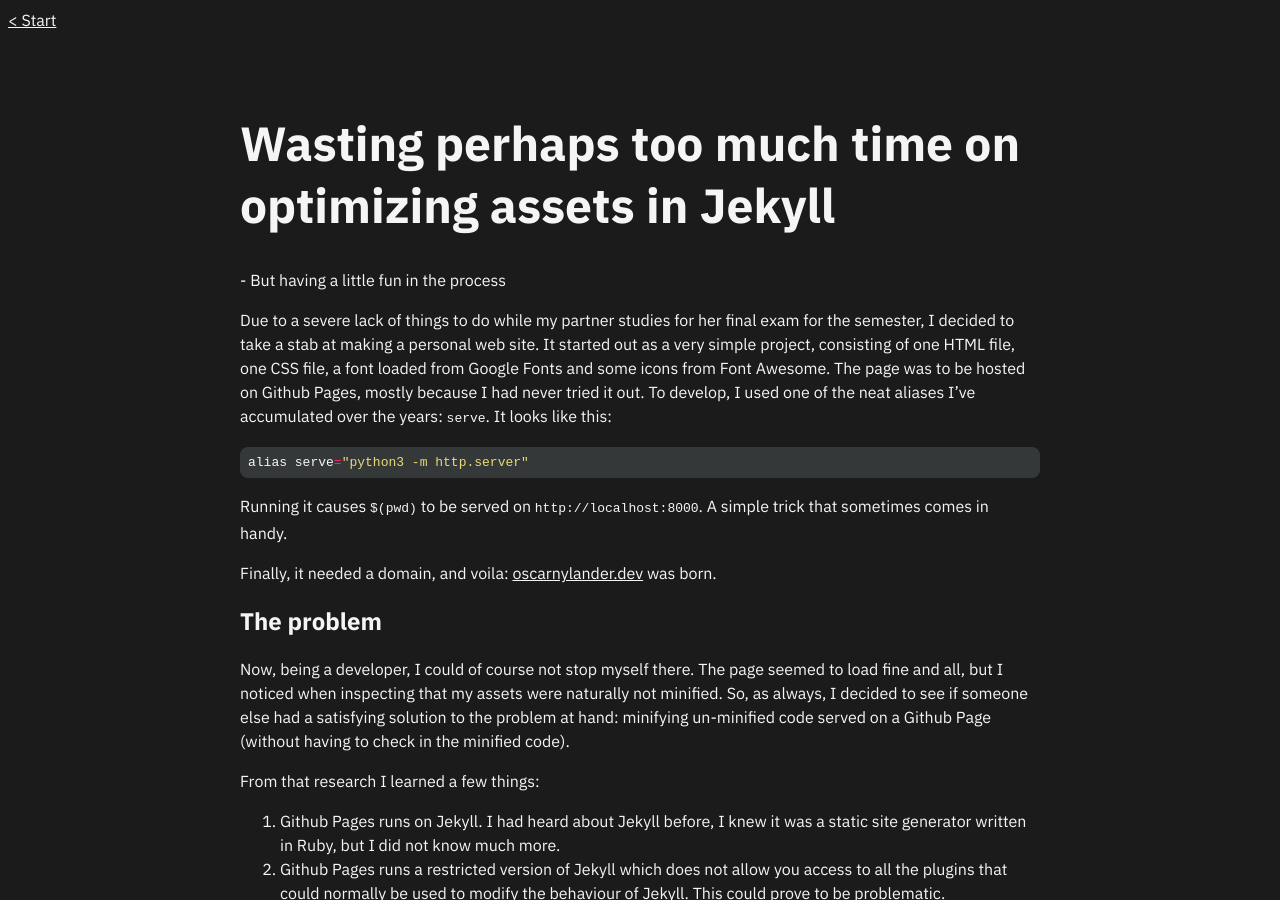
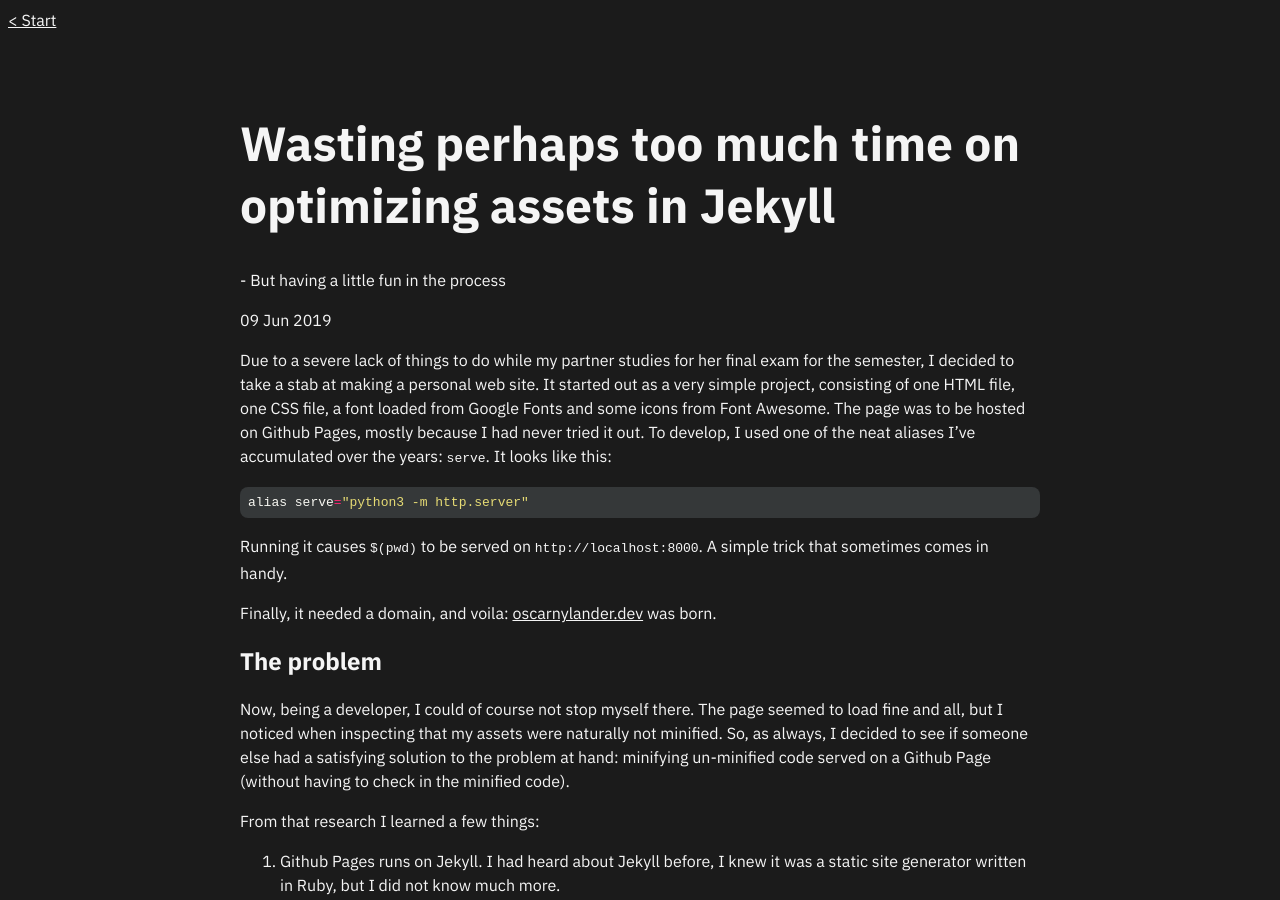
Before and after one commit to oscarnylander/oscarnylander.github.io, a Jekyll site: the page built from _posts/2019-06-09-wasting-perhaps-too-much-time-on-optimizing-assets-in-jekyll.md, in a window 1280 px wide and 900 px high. Built offline with Jekyll 4.4.1, drawn with Linux system fonts in a browser that asks for light colours; nearby versions of some CDN libraries.

Commit message:
Add date to blog post

```diff
--- a/_posts/2019-06-09-wasting-perhaps-too-much-time-on-optimizing-assets-in-jekyll.md
+++ b/_posts/2019-06-09-wasting-perhaps-too-much-time-on-optimizing-assets-in-jekyll.md
@@ -4,6 +4,8 @@ layout: post
 # Wasting perhaps too much time on optimizing assets in Jekyll
 
 \- But having a little fun in the process
+
+{{ page.date | date_to_string }}
 
 Due to a severe lack of things to do while my partner studies for her final exam for the semester,
 I decided to take a stab at making a personal web site. It started out as a very simple project,
```
